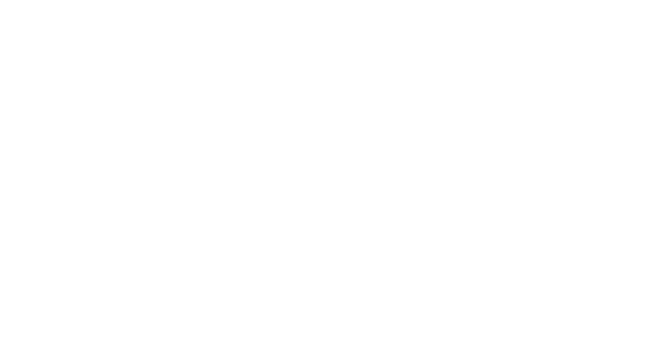
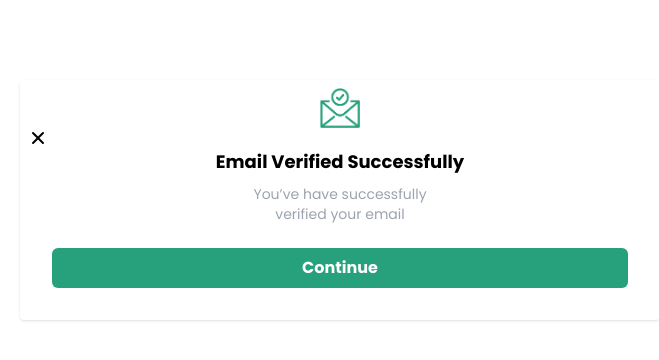
Before and after one commit to mbox-project/mbox-user, a React (Create React App) app: page /modal-success in a window 1280 px wide. Before the commit this address had no page. Shown: the top 360 px of the page, without its empty margins (300-959 px from the left). Built offline with nearby package versions, Linux system fonts and the light colour scheme.

Commit message:
worked on the respective modals

```diff
--- a/src/index.css
+++ b/src/index.css
@@ -10,8 +10,6 @@
   );
 }
 
-/* @layer base {
-  html {
-    font-family: "poppins";
-  }
-} */
+.btn {
+  background-color: #26a17b;
+}
--- a/src/pages/Modal/Modal.jsx
+++ b/src/pages/Modal/Modal.jsx
@@ -4,8 +4,8 @@
 const Modal = () => {
   return (
     <div className="  p-4  m-4 rounded lg:w-1/2 lg:m-auto  mt-12 lg:mt-20 shadow font-poppins  ">
-      <div className="flex ">
-        <img src={email} className="w-10 h-15 " />
+      <div className=" ">
+        <img src={email} className="w-10 h-15 block m-auto" />
         <svg
           xmlns="http://www.w3.org/2000/svg"
           className="w-5 h-5 "
--- /dev/null
+++ b/src/pages/ModalSuccess/ModalSuccess.jsx
@@ -0,0 +1,35 @@
+import React from "react";
+import emailsuccess from "../../assets/images/emailsuccess.png";
+import Button from "../../components/Button";
+const ModalSuccess = () => {
+  return (
+    <div className="  p-4  m-4 rounded lg:w-1/2 lg:m-auto  mt-12 lg:mt-20 shadow font-poppins  lg:p-2  ">
+      <div className=" ">
+        <img src={emailsuccess} className="w-10 h-15 block m-auto" />
+        <svg
+          xmlns="http://www.w3.org/2000/svg"
+          className="w-5 h-5 "
+          viewBox="0 0 20 20"
+          fill="currentColor"
+        >
+          <path d="M4.293 4.293a1 1 0 011.414 0L10 8.586l4.293-4.293a1 1 0 111.414 1.414L11.414 10l4.293 4.293a1 1 0 01-1.414 1.414L10 11.414l-4.293 4.293a1 1 0 01-1.414-1.414L8.586 10 4.293 5.707a1 1 0 010-1.414z" />
+        </svg>
+      </div>
+
+      <h5 className="flex text-lg md:text-2xl justify-center font-extrabold lg:text-lg">
+        Email Verified Successfully
+      </h5>
+      <p className=" text-lg md:text-xl lg:text-sm pt-2 text-center  text-gray-400 lg:px-52">
+        You’ve have successfully verified your email
+      </p>
+
+      <div className="  pt-4 md:pt-0 block md:flex justify-center ">
+        <Button className="w-full btn p-2  rounded-md text-white m-6 text-base font-semibold">
+          {" "}
+          Continue
+        </Button>
+      </div>
+    </div>
+  );
+};
+export default ModalSuccess;
--- /dev/null
+++ b/src/pages/ModalSuccess/index.js
@@ -0,0 +1,3 @@
+import ModalSuccess from "./ModalSuccess";
+
+export { ModalSuccess };
--- a/src/routes/router.js
+++ b/src/routes/router.js
@@ -4,6 +4,7 @@
 import { ForgotPassword } from "../pages/ForgotPassword";
 import ResetPassword from "../pages/Auth/ResetPassword";
 import Modal from "../pages/Modal/Modal";
+import { ModalSuccess } from "../pages/ModalSuccess";
 
 const RouteController = () => {
   return (
@@ -14,6 +15,7 @@
       <Route path="/auth/register" element={<Register />} />
       <Route path="/auth/reset-password" element={<ResetPassword />} />
       <Route path="/modal" element={<Modal />} />
+      <Route path="/modal-success" element={<ModalSuccess />} />
     </Routes>
   );
 };
```
Also changed, not shown: src/assets/images/emailsuccess.png (added).
